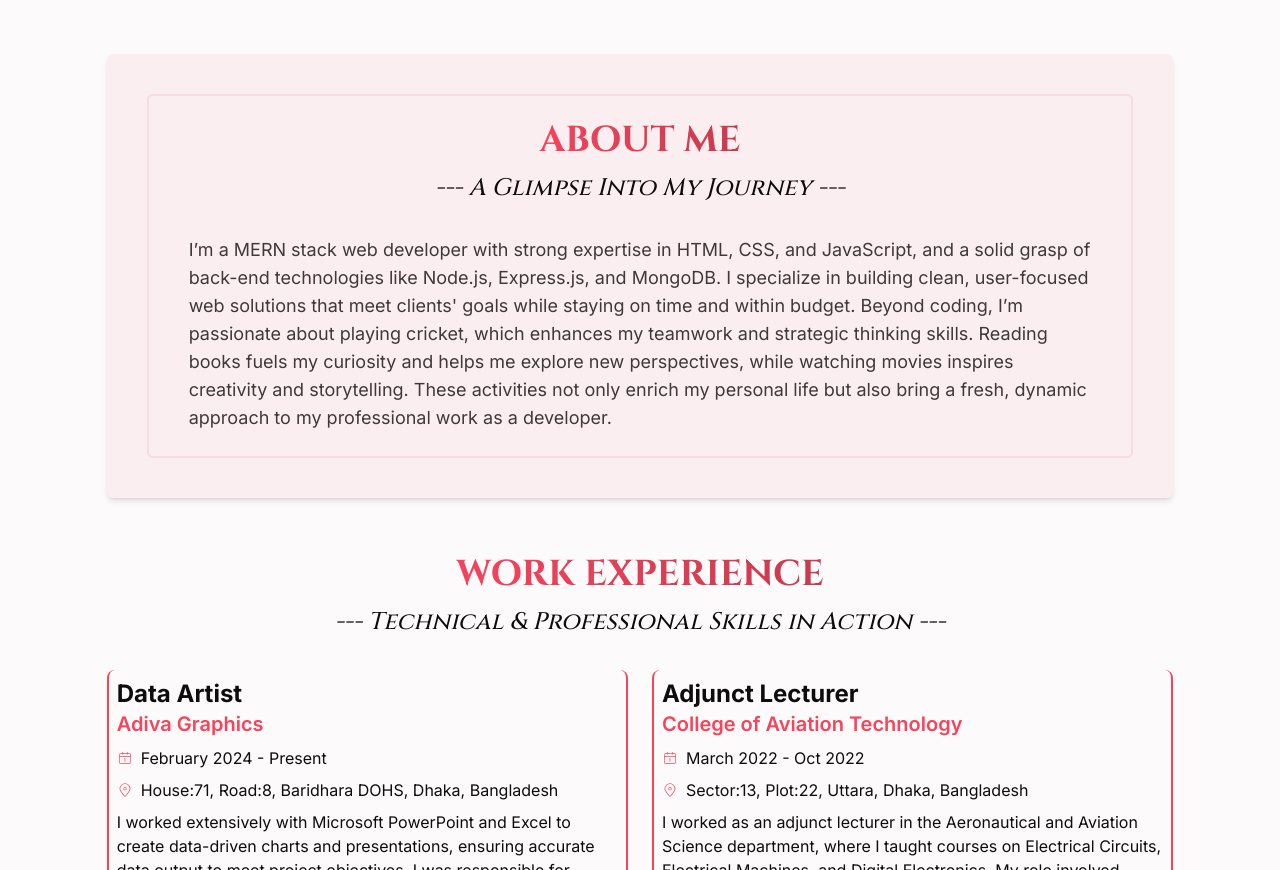
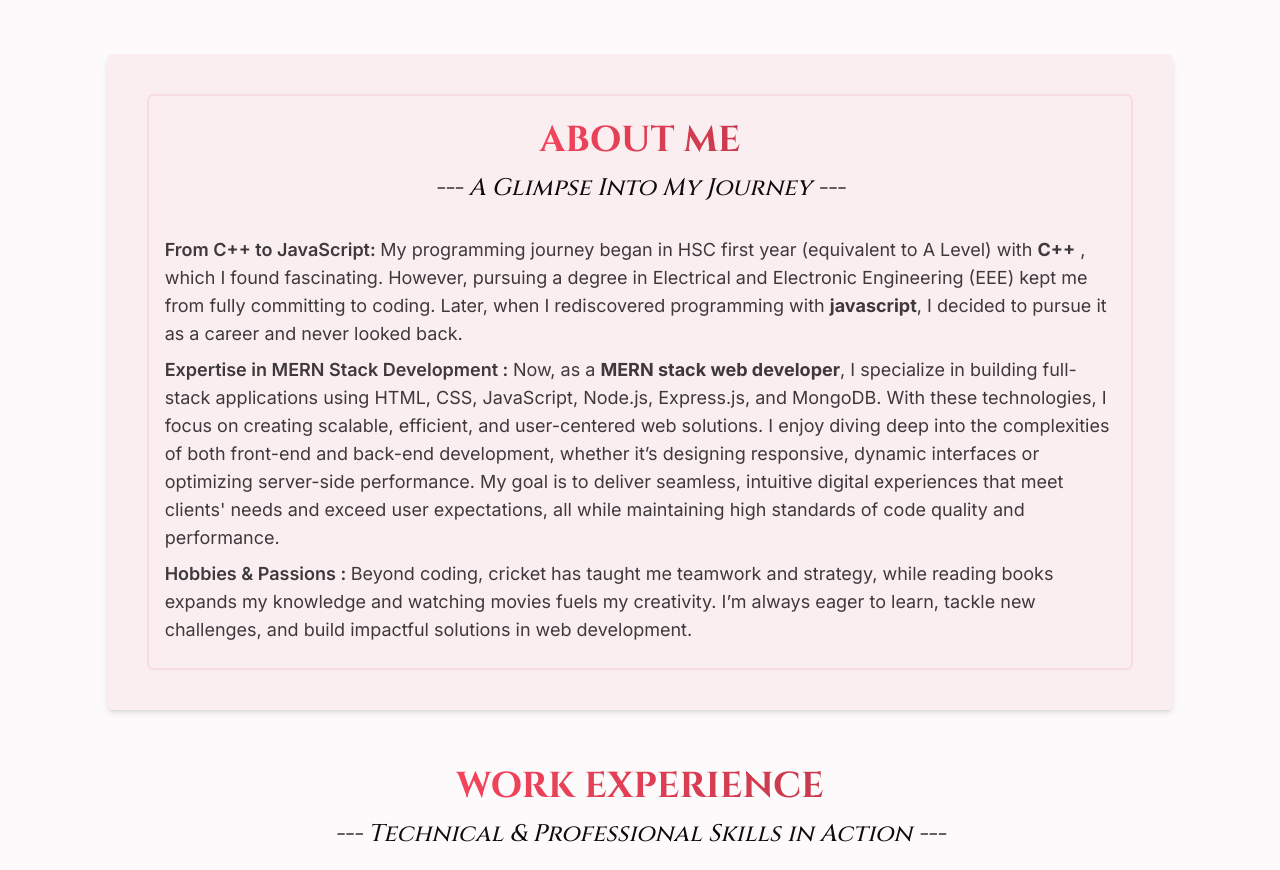
Before and after one commit to shahbaz-kamal/my-web-developer-portfolio-client, a React (Vite) app: page / in a window 1280 px wide. Shown: the part 716-1586 px from the top of the page. Built offline with nearby package versions, Linux system fonts and the light colour scheme; no server answers.

Commit message:
updated about me section

```diff
--- a/src/Pages/Home/AboutMe.jsx
+++ b/src/Pages/Home/AboutMe.jsx
@@ -8,12 +8,59 @@ const AboutMe = () => {
       className="w-11/12 md:w-10/12 mx-auto  bg-light-secondary dark:bg-dark-secondary bg-opacity-10 dark:bg-opacity-10 rounded-md shadow-md "
     >
       <div className="p-6 md:p-10">
-        <div className="p-6 border-2 border-light-primary dark:border-dark-primary border-opacity-10 dark:border-opacity-10  rounded-md">
+        <div className="py-6 border-2 border-light-primary dark:border-dark-primary border-opacity-10 dark:border-opacity-10  rounded-md">
           <header className="">
-            <Title title={"About Me"} subTitle={"A Glimpse Into My Journey"}></Title>
+            <Title
+              title={"About Me"}
+              subTitle={"A Glimpse Into My Journey"}
+            ></Title>
           </header>
           <section>
-            <p className="px-4 text-light-color-text dark:text-dark-color-text text-base md:text-lg opacity-80">
+            <ul className="px-4 text-light-color-text dark:text-dark-color-text text-base md:text-lg opacity-80 flex flex-col gap-2">
+              <li>
+                <span className="font-semibold">From C++ to JavaScript: </span>
+                My programming journey began in HSC first year (equivalent to A
+                Level) with <strong>C++</strong> , which I found fascinating.
+                However, pursuing a degree in Electrical and Electronic
+                Engineering (EEE) kept me from fully committing to coding.
+                Later, when I rediscovered programming with{" "}
+                <strong>javascript</strong>, I decided to pursue it as a career
+                and never looked back.
+              </li>
+              <li>
+                <span className="font-semibold">
+                  Expertise in MERN Stack Development :{" "}
+                </span>
+                Now, as a <strong>MERN stack web developer</strong>, I
+                specialize in building full-stack applications using HTML, CSS,
+                JavaScript, Node.js, Express.js, and MongoDB. With these
+                technologies, I focus on creating scalable, efficient, and
+                user-centered web solutions. I enjoy diving deep into the
+                complexities of both front-end and back-end development, whether
+                it’s designing responsive, dynamic interfaces or optimizing
+                server-side performance. My goal is to deliver seamless,
+                intuitive digital experiences that meet clients' needs and
+                exceed user expectations, all while maintaining high standards
+                of code quality and performance.
+              </li>
+              <li>
+                <span className="font-semibold">Hobbies & Passions : </span>
+                Beyond coding, cricket has taught me teamwork and strategy,
+                while reading books expands my knowledge and watching movies
+                fuels my creativity. I’m always eager to learn, tackle new
+                challenges, and build impactful solutions in web development.
+              </li>
+            </ul>
+
+            {/* <p className="px-4 text-light-color-text dark:text-dark-color-text text-base md:text-lg opacity-80">
+              My programming journey began in intermediate first year with C++,
+              which I found fascinating. However, pursuing a degree in
+              Electrical and Electronic Engineering (EEE) kept me from fully
+              committing to coding. Later, when I rediscovered programming with
+              javascript, I decided to pursue it as a career and never looked
+              back.
+            </p> */}
+            {/* <p className="px-4 text-light-color-text dark:text-dark-color-text text-base md:text-lg opacity-80">
               I’m a MERN stack web developer with strong expertise in HTML, CSS,
               and JavaScript, and a solid grasp of back-end technologies like
               Node.js, Express.js, and MongoDB. I specialize in building clean,
@@ -25,7 +72,7 @@ const AboutMe = () => {
               storytelling. These activities not only enrich my personal life
               but also bring a fresh, dynamic approach to my professional work
               as a developer.
-            </p>
+            </p> */}
           </section>
         </div>
       </div>
```
